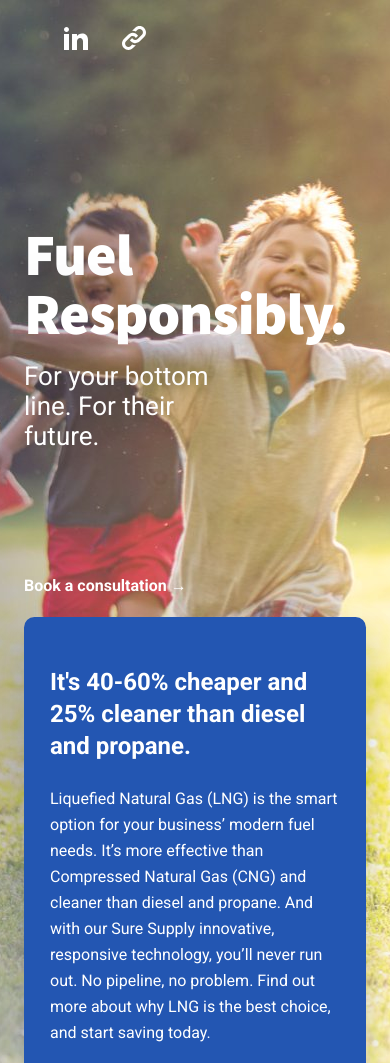
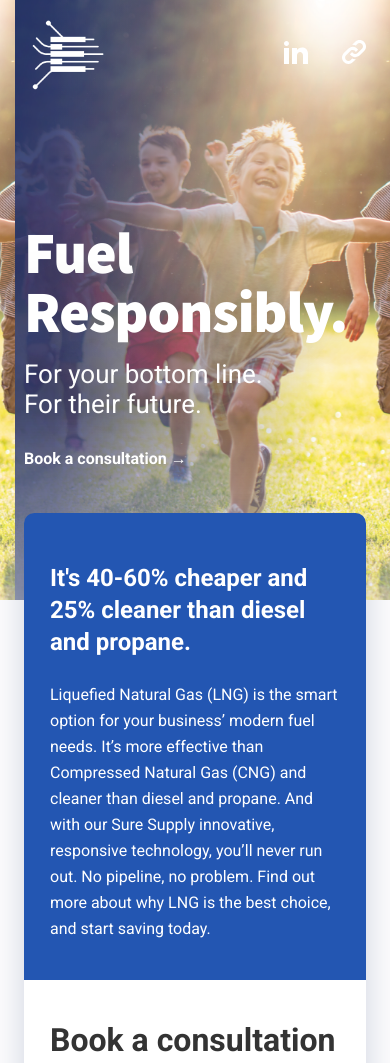
Before and after one commit to opuscule/lngfuture, an Eleventy site: page src/fuelresponsibly.njk in a window 390 px wide. Shown: the top 1063 px of the page. Built offline with nearby package versions, Linux system fonts and the light colour scheme; Eleventy itself is replaced by a stand-in of ours; files that its build step writes are made by us from their sources; a script that the page names is missing.

Commit message:
Mobile & CTA for Fuel Responsibly

```diff
--- a/public/css/styles.css
+++ b/public/css/styles.css
@@ -67,11 +67,15 @@ p, ul, ol, li { font-family: var(--bodyFonts); }
 
 	.sllmWrapper { background-color: #FEFFFF; }
 .sllmContainer { background-color: #00965C; border-radius: 0.65em; margin-top: 100px; display: block; text-decoration: none; transition: all 0.3s ease; }
+
+.sllmContainer.sllmContainerfr { background-image: url('../images/lp2ctabg.jpeg'); background-blend-mode: soft-light;}
+
 	.sllmContainer:hover { background-color: var(--edgeBlue); }
 	.sllmInner { display:grid; align-items: center; padding: 1.4em; grid-template-columns: auto 1fr auto; }
 .sllmIcon { background-color: #FFF; border-radius: 0.65em; padding: 0.75em; aspect-ratio: 1; display: flex; align-items: center; align-content: center; }
 	.sllmIcon img { width: 100%; }
 	.sllmContainer h1 { color: #FFF; font-family: var(--bodyFonts); font-weight: 300; font-size: 40px; line-height: 48px; margin:0 0 0 55px; max-width: 50%; }
+	.sllmContainer.sllmContainerfr h1 { max-width: 75%; }
 		.sllmContainer p { color: #FFF; font-size:32px; }
 
 footer { background-color: #FEFFFF; margin: 50px auto 20px; }
@@ -99,7 +103,7 @@ footer { background-color: #FEFFFF; margin: 50px auto 20px; }
 	.topContentsp h2, .topContentfr h2 { font-size: 26px; width: 60%; }
 	.topContentsp h2 { margin-bottom: 20px; }
 
-	.bacResp { display: block; font-family: var(--bodyFonts); font-weight: 700; }
+	.bacResp { display: block; font-family: var(--bodyFonts); font-weight: 700; margin-bottom: 45px; }
 		.bacResp a { color: #FFF; text-decoration: none; }
 
 	.siteinfo { grid-template-columns: auto; }
@@ -118,18 +122,27 @@ footer { background-color: #FEFFFF; margin: 50px auto 20px; }
 	.logoNavMobile { display: block; }
 	.logoNav, .footerLogo { display: none; }
 	.topNav { padding-top: 10px; }
-	.custombg:before { height: 600px; }
+	.custombg:before, .custombg2:before { height: 600px; }
 
 	.custombg:before { background-image: url('../images/lp1-banner-bg-mobile.png'); background-position: center right; }
+	.custombg2:before { background-image: url('../images/lp2-banner-bg-mobile.png'); background-position: bottom right; }
 
 
 
-	.topContentsp h2, .topContentfr h2 { font-size: 26px; width: 60%; }
+	.topContentsp h2  { font-size: 26px; width: 60%; }
+	 .topContentfr h2 { font-size: 26px; width: 78%; margin-bottom: 30px; }
+
+	.topContentfr h1 {
+		margin-top: 125px;
+		max-width: 100%;
+	}
+
 	.sicontent p { font-size: 16px; line-height: 26px;}
 	.sicontent h3 { font-size: 24px; line-height:32px; }
 	.sibook { padding: 0 0 10px 0; }
 	.sllmIcon { width: 100px; }
-	.sllmContainer h1 { font-size: 24px; line-height: 28px; }
+	.sllmContainer h1 { font-size: 24px; line-height: 28px; max-width: 100%; }
+	.sllmContainer.sllmContainerfr h1 { max-width: 100%; }
 	.sllmContainer p { font-size: 16px; margin-bottom: 0; padding-bottom: 0; }
 	.ftrContent { display: grid; grid-template-columns: auto auto; grid-template-rows:auto auto; }
 		.footerLogoCont { grid-column: 1 / 2; grid-row: 1 / 2; }
--- a/src/css/styles.css
+++ b/src/css/styles.css
@@ -67,11 +67,15 @@ p, ul, ol, li { font-family: var(--bodyFonts); }
 
 	.sllmWrapper { background-color: #FEFFFF; }
 .sllmContainer { background-color: #00965C; border-radius: 0.65em; margin-top: 100px; display: block; text-decoration: none; transition: all 0.3s ease; }
+
+.sllmContainer.sllmContainerfr { background-image: url('../images/lp2ctabg.jpeg'); background-blend-mode: soft-light;}
+
 	.sllmContainer:hover { background-color: var(--edgeBlue); }
 	.sllmInner { display:grid; align-items: center; padding: 1.4em; grid-template-columns: auto 1fr auto; }
 .sllmIcon { background-color: #FFF; border-radius: 0.65em; padding: 0.75em; aspect-ratio: 1; display: flex; align-items: center; align-content: center; }
 	.sllmIcon img { width: 100%; }
 	.sllmContainer h1 { color: #FFF; font-family: var(--bodyFonts); font-weight: 300; font-size: 40px; line-height: 48px; margin:0 0 0 55px; max-width: 50%; }
+	.sllmContainer.sllmContainerfr h1 { max-width: 75%; }
 		.sllmContainer p { color: #FFF; font-size:32px; }
 
 footer { background-color: #FEFFFF; margin: 50px auto 20px; }
@@ -99,7 +103,7 @@ footer { background-color: #FEFFFF; margin: 50px auto 20px; }
 	.topContentsp h2, .topContentfr h2 { font-size: 26px; width: 60%; }
 	.topContentsp h2 { margin-bottom: 20px; }
 
-	.bacResp { display: block; font-family: var(--bodyFonts); font-weight: 700; }
+	.bacResp { display: block; font-family: var(--bodyFonts); font-weight: 700; margin-bottom: 45px; }
 		.bacResp a { color: #FFF; text-decoration: none; }
 
 	.siteinfo { grid-template-columns: auto; }
@@ -118,18 +122,27 @@ footer { background-color: #FEFFFF; margin: 50px auto 20px; }
 	.logoNavMobile { display: block; }
 	.logoNav, .footerLogo { display: none; }
 	.topNav { padding-top: 10px; }
-	.custombg:before { height: 600px; }
+	.custombg:before, .custombg2:before { height: 600px; }
 
 	.custombg:before { background-image: url('../images/lp1-banner-bg-mobile.png'); background-position: center right; }
+	.custombg2:before { background-image: url('../images/lp2-banner-bg-mobile.png'); background-position: bottom right; }
 
 
 
-	.topContentsp h2, .topContentfr h2 { font-size: 26px; width: 60%; }
+	.topContentsp h2  { font-size: 26px; width: 60%; }
+	 .topContentfr h2 { font-size: 26px; width: 78%; margin-bottom: 30px; }
+
+	.topContentfr h1 {
+		margin-top: 125px;
+		max-width: 100%;
+	}
+
 	.sicontent p { font-size: 16px; line-height: 26px;}
 	.sicontent h3 { font-size: 24px; line-height:32px; }
 	.sibook { padding: 0 0 10px 0; }
 	.sllmIcon { width: 100px; }
-	.sllmContainer h1 { font-size: 24px; line-height: 28px; }
+	.sllmContainer h1 { font-size: 24px; line-height: 28px; max-width: 100%; }
+	.sllmContainer.sllmContainerfr h1 { max-width: 100%; }
 	.sllmContainer p { font-size: 16px; margin-bottom: 0; padding-bottom: 0; }
 	.ftrContent { display: grid; grid-template-columns: auto auto; grid-template-rows:auto auto; }
 		.footerLogoCont { grid-column: 1 / 2; grid-row: 1 / 2; }
--- a/src/fuelresponsibly.njk
+++ b/src/fuelresponsibly.njk
@@ -6,7 +6,7 @@ layout: 'base.njk'
 	<div class="custombg2">
 		<div class="container">
 			<nav class="topNav">
-				<a href="https://edgelng.com/" target="_blank" rel="nofollow noopener" class="topNavLogo"><img src="../images/EDGE-ENERGY-Horizontal-Logo-White-01.svg" class="logoNav" alt="EDGE Energy" /></a>
+				<a href="https://edgelng.com/" target="_blank" rel="nofollow noopener" class="topNavLogo"><img src="../images/EDGE-ENERGY-icon-white.png" class="logoNavMobile" alt="EDGE Energy" /><img src="../images/EDGE-ENERGY-Horizontal-Logo-White-01.svg" class="logoNav" alt="EDGE Energy" /></a>
 				<ul class="socialIcons">
 					<li><a href="https://www.linkedin.com/company/edge-lng" target="_blank" rel="nofollow noopener"><svg xmlns="http://www.w3.org/2000/svg" width="24" height="24" viewBox="0 0 24 24"><path d="M4.98 3.5c0 1.381-1.11 2.5-2.48 2.5s-2.48-1.119-2.48-2.5c0-1.38 1.11-2.5 2.48-2.5s2.48 1.12 2.48 2.5zm.02 4.5h-5v16h5v-16zm7.982 0h-4.968v16h4.969v-8.399c0-4.67 6.029-5.052 6.029 0v8.399h4.988v-10.131c0-7.88-8.922-7.593-11.018-3.714v-2.155z"/></svg></a></li>
 					<li><a href="https://edgelng.com/" target="_blank" rel="nofollow noopener"><svg xmlns="http://www.w3.org/2000/svg" width="24" height="24" viewBox="0 0 24 24"><path d="M6.188 8.719c.439-.439.926-.801 1.444-1.087 2.887-1.591 6.589-.745 8.445 2.069l-2.246 2.245c-.644-1.469-2.243-2.305-3.834-1.949-.599.134-1.168.433-1.633.898l-4.304 4.306c-1.307 1.307-1.307 3.433 0 4.74 1.307 1.307 3.433 1.307 4.74 0l1.327-1.327c1.207.479 2.501.67 3.779.575l-2.929 2.929c-2.511 2.511-6.582 2.511-9.093 0s-2.511-6.582 0-9.093l4.304-4.306zm6.836-6.836l-2.929 2.929c1.277-.096 2.572.096 3.779.574l1.326-1.326c1.307-1.307 3.433-1.307 4.74 0 1.307 1.307 1.307 3.433 0 4.74l-4.305 4.305c-1.311 1.311-3.44 1.3-4.74 0-.303-.303-.564-.68-.727-1.051l-2.246 2.245c.236.358.481.667.796.982.812.812 1.846 1.417 3.036 1.704 1.542.371 3.194.166 4.613-.617.518-.286 1.005-.648 1.444-1.087l4.304-4.305c2.512-2.511 2.512-6.582.001-9.093-2.511-2.51-6.581-2.51-9.092 0z"/></svg></a></li>
@@ -32,7 +32,7 @@ layout: 'base.njk'
 		</div>
 	</div>
 	<section class="sllmWrapper">
-		<a href="https://edgelng.com/" target="_blank" rel="nofollow noopener" class="sllmContainer">
+		<a href="https://edgelng.com/" target="_blank" rel="nofollow noopener" class="sllmContainer sllmContainerfr">
 			<div class="sllmInner">
 				<div class="sllmIcon">
 					<img src="../images/Edge_Ico.png" alt="Edge icon" />
```
Also changed, not shown: public/fuelresponsibly/index.html (+2 -2 lines), public/images/lp2-banner-bg-mobile.png (added), src/images/lp2-banner-bg-mobile.png (added).
